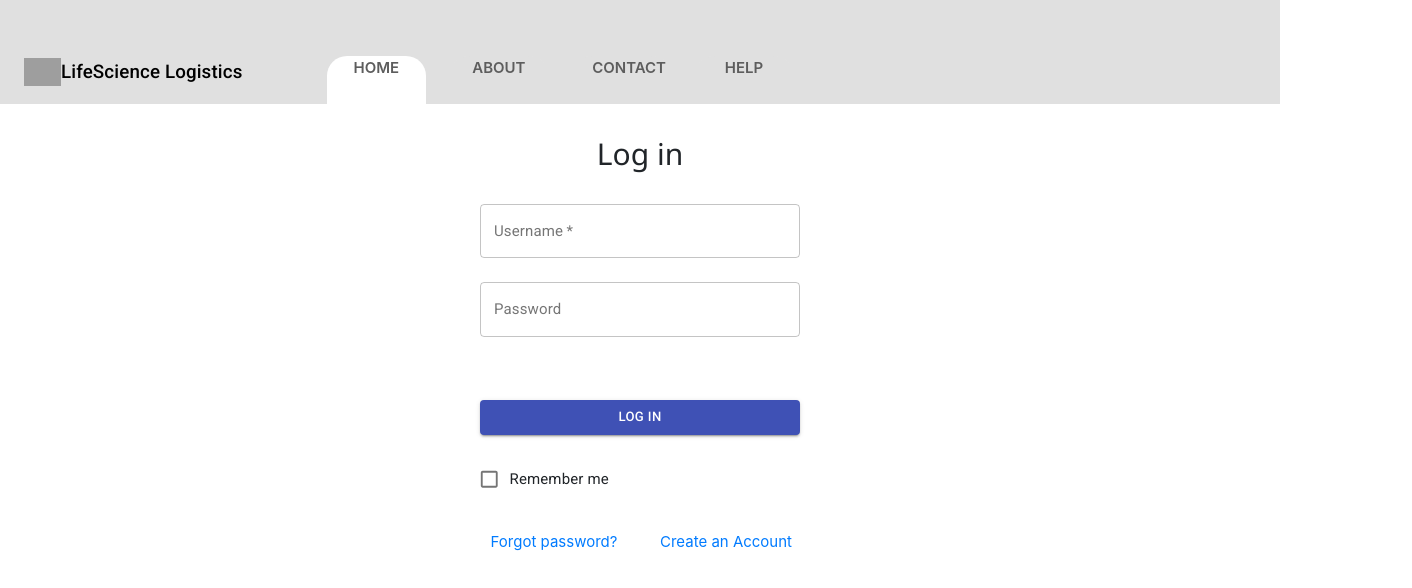
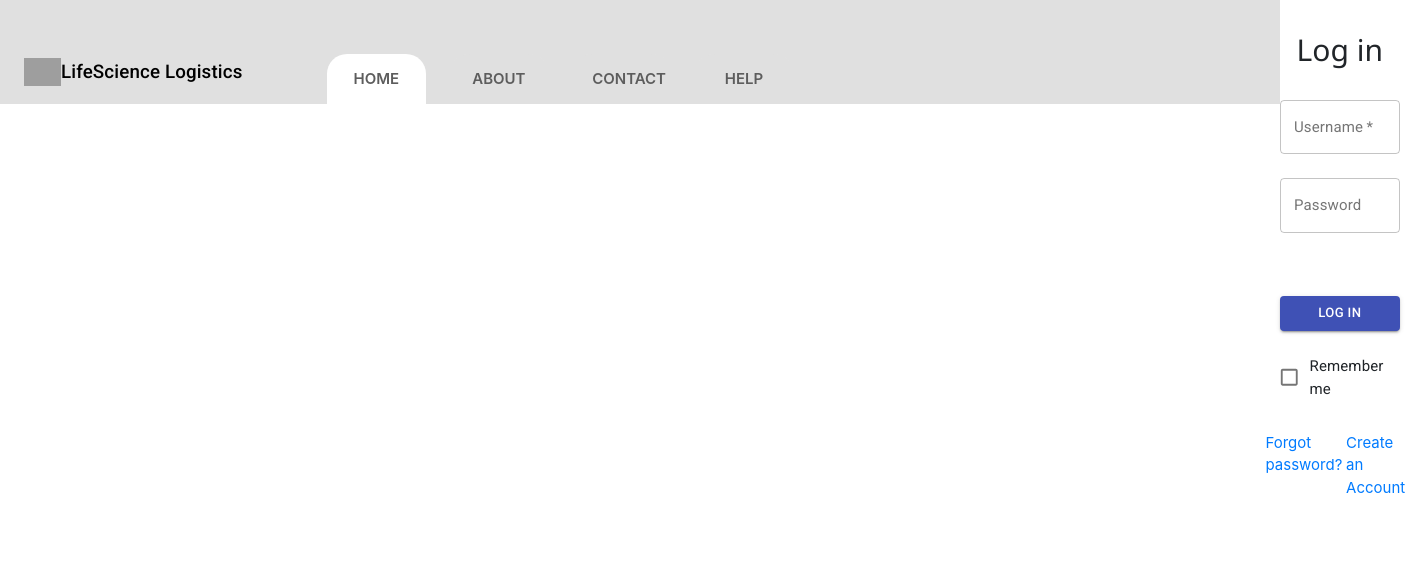
Before and after one commit to khoacao0601/LSLog-new, a React (Create React App) app: page / in a window 1280 px wide. Shown: the top 588 px of the page, 1412 px wide, since content can reach past the window. Built offline with nearby package versions, Linux system fonts and the light colour scheme; no server answers; grey boxes are pictures that could not be loaded.

Commit message:
prep for alpha

```diff
--- a/src/App.js
+++ b/src/App.js
@@ -19,13 +19,11 @@ import OrderDetails from './components/inbound/orderDetails';
 //import Dashboard from './components/dashboard';
 import Inventory from './components/inventory/inventory';
 import Outbound from './components/outbound/outbound';
-//import {BrowserRouter as Router, Route, Switch, Redirect} from 'react-router-dom';
-
 import { makeStyles } from '@material-ui/core/styles';
 //import CssBaseline from '@material-ui/core/CssBaseline';
 import {BrowserRouter as Router, Route, Switch, Redirect} from 'react-router-dom';
 
-
+import './styling/app.css';
 
 document.body.style.backgroundColor = "white";
 
@@ -39,6 +37,8 @@ const useStyles = makeStyles((theme) => ({
 }));
 
 function App() {
+
+  const classes = useStyles();
 
   const userStatus = localStorage.getItem("value");
 
@@ -74,8 +74,8 @@ function App() {
       return(
         <Fragment>
           <DashBoardTopNavBar/>
+          <SideNav/>
           <OrderDetails/>
-          <SideNav/>
         </Fragment>
       )
     }
@@ -84,8 +84,8 @@ function App() {
       return(
       <Fragment>
           <DashBoardTopNavBar/>
+          <SideNav/>
           <CreateOrder/>
-          <SideNav/>
         </Fragment>
       )
     }
@@ -108,20 +108,18 @@ function App() {
       )
     }
 
-
-
   return(
     <Router>
       <Switch>
-
-          <PrivateRoute exact path="/Welcome" comp={DashBoardTopNavBar}/>
+        {/* <PrivateRoute exact path="/Welcome" comp={DashBoardTopNavBar}/>   */}
+        <PrivateRoute exact path="/Welcome" comp={Inbound}/>
         <PrivateRoute exact path='/Inbound/Orders' comp={Inbound}/>
         <PrivateRoute exact path='/Inbound/OrderDetails' comp={InboundOrderDetails} />
         <PrivateRoute exact path='/Inbound/CreateOrder' comp={InboundCreateOrder} />
         <PrivateRoute exact path='/Inventory' comp={InventoryComponent}/>
         <PrivateRoute exact path='/Outbound' comp={OutBoundComponent}/>
 
-        <Fragment>
+        <Fragment className={classes.app}>
           <Header/>
           <Route exact path='/' component={Login}/>
           <Route exact path='/About' component={About}/>
--- a/src/components/dashBoardTopNavBar.jsx
+++ b/src/components/dashBoardTopNavBar.jsx
@@ -75,13 +75,13 @@ const useStyles = makeStyles((theme) => ({
     textAlign: "center",
     border: "none",
     borderRadius: "20px 20px 0px 0px !important",
-    lineHeight: "3vh",
+    lineHeight: "50px",
     background: "#E0E0E0",
     marginTop: "auto",
     color: "#5D5D5D",
     fontWeight: "600",
     padding: "0 20px",
-    height: "4rem",
+    height: "50px",
     '&:hover': {
       color: "#5D5D5D",
       background: "#FFFFFF",
@@ -101,6 +101,15 @@ const useStyles = makeStyles((theme) => ({
         background: "#FFFFFF",
       },
     }
+  },
+  menuList: {
+    color: "#5D5D5D",
+    "& >li>a": {
+      fontFamily: "'Roboto', 'Helvetica', 'Arial', sans-serif",
+      fontWeight: "400",
+      fontSize: "1rem",
+      color: "#5D5D5D",
+    },
   },
 }));
 
@@ -212,10 +221,10 @@ const DashBoardTopNavBar = () => {
                         >
                         <Paper>
                             <ClickAwayListener onClickAway={handleClose}>
-                            <MenuList autoFocusItem={open} id="menu-list-grow" onKeyDown={handleListKeyDown}>
+                            <MenuList className={classes.menuList} autoFocusItem={open} id="menu-list-grow" onKeyDown={handleListKeyDown}>
                                 <MenuItem onClick={handleClose}>Profile</MenuItem>
-                                <MenuItem onClick={handleClose}>My account</MenuItem>
-                                <MenuItem ><Link to="/" onClick={logOut}>LOG OUT</Link></MenuItem>
+                                <MenuItem onClick={handleClose}>My Account</MenuItem>
+                                <MenuItem ><Link to="/" onClick={logOut}>Log Out</Link></MenuItem>
                             </MenuList>
                             </ClickAwayListener>
                         </Paper>
--- a/src/components/header.jsx
+++ b/src/components/header.jsx
@@ -30,13 +30,13 @@ const useStyles = makeStyles((theme) => ({
         textAlign: "center",
         border: "none",
         borderRadius: "20px 20px 0px 0px !important",
-        lineHeight: "3vh",
+        lineHeight: "50px",
         background: "#E0E0E0",
         marginTop: "auto",
         color: "#5D5D5D",
         fontWeight: "600",
         padding: "0 20px",
-        height: "6vh",
+        height: "50px",
         width: "8%",
         '&:hover': {
             color: "#5D5D5D",
--- a/src/components/inbound/createOrder.jsx
+++ b/src/components/inbound/createOrder.jsx
@@ -118,9 +118,6 @@ const useStyles = makeStyles((theme) => ({
         padding: theme.spacing(3),
         background: "white",
         marginTop: "60px",
-        position: "absolute",
-        left: "11vw",
-        width: "90vw",
     },
     breadcrumbs: {
         fontSize: "2.5rem",
--- a/src/components/inbound/orderDetails.jsx
+++ b/src/components/inbound/orderDetails.jsx
@@ -94,9 +94,6 @@ const useStyles = makeStyles((theme) => ({
         padding: theme.spacing(3),
         background: "white",
         marginTop: "60px",
-        position: "absolute",
-        left: "11vw",
-        width: "90vw",
     },
     tableCheck: {
         padding: "0",
--- a/src/components/inbound/orders.jsx
+++ b/src/components/inbound/orders.jsx
@@ -90,9 +90,9 @@ const useStyles = makeStyles((theme) => ({
         padding: theme.spacing(3),
         background: "white",
         marginTop: "60px",
-        position: "absolute",
-        left: "11vw",
-        width: "90vw"
+        //position: "absolute",
+        //left: "0",
+        //width: "90vw"
     },
     breadcrumbs: {
         fontSize: "2.5rem",
--- /dev/null
+++ b/src/styling/app.css
@@ -0,0 +1,3 @@
+#root{
+    display: flex;
+}
```
Lines whose indentation alone changed are shown as unchanged.
